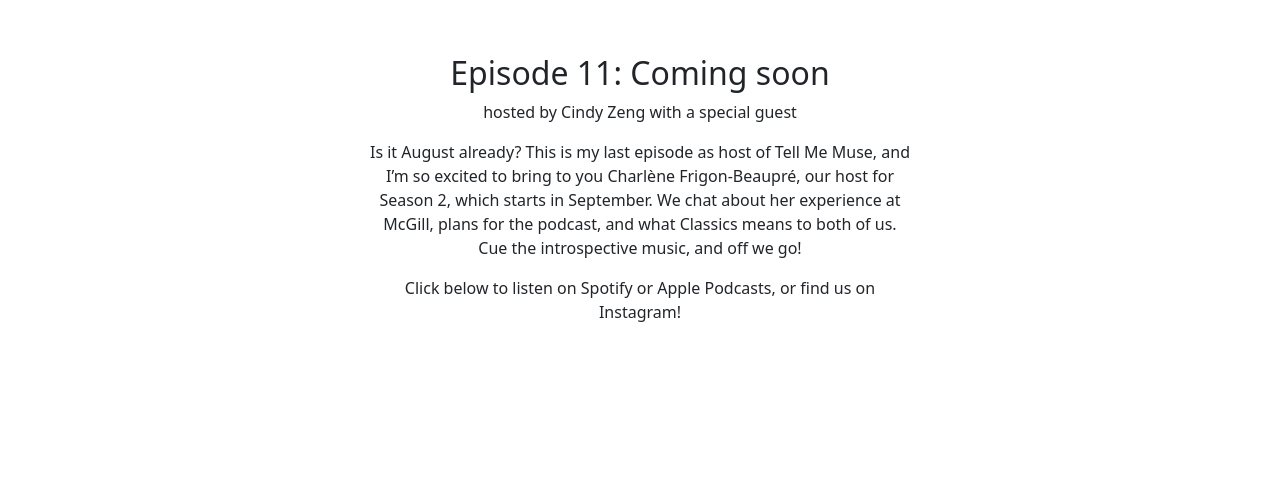
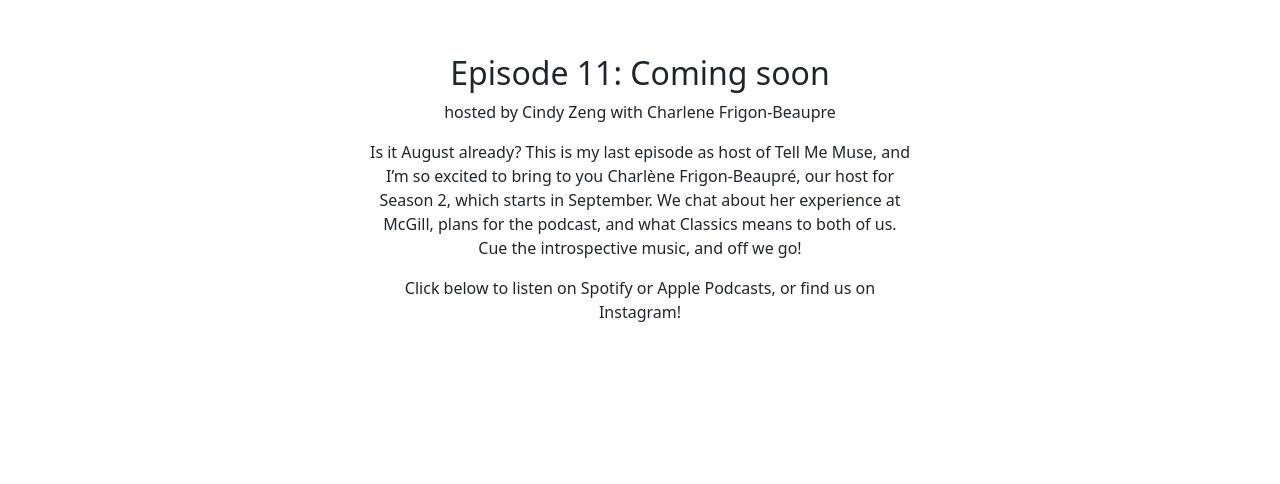
Before and after one commit to tellmemuse/tellmemuse.github.io, a plain HTML site: page transcripts/11.html in a window 1280 px wide. Shown: the part 85-569 px from the top of the page. Drawn offline with Linux system fonts and the light colour scheme; some packages are replaced by stand-ins of ours; a script that the page names is missing.

Commit message:
Update 11.html

```diff
--- a/transcripts/11.html
+++ b/transcripts/11.html
@@ -35,7 +35,7 @@
         <div class="row mb-5">
             <div class="col-md-8 col-xl-6 text-center mx-auto">
                 <h2>Episode 11: Coming soon<br></h2>
-                <p class="w-lg-50">hosted by Cindy Zeng&nbsp;with a special guest<br></p>
+                <p class="w-lg-50">hosted by Cindy Zeng&nbsp;with Charlene Frigon-Beaupre<br></p>
                 <p class="w-lg-50">Is it August already? This is my last episode as host of Tell Me Muse, and I’m so excited to bring to you Charlène Frigon-Beaupré, our host for Season 2, which starts in September. We chat about her experience at McGill, plans for the podcast, and what Classics means to both of us. Cue the introspective music, and off we go!<br></p>
                 <p class="w-lg-50">Click below to listen on Spotify or Apple Podcasts, or find us on Instagram!<br></p>
             </div>
```
